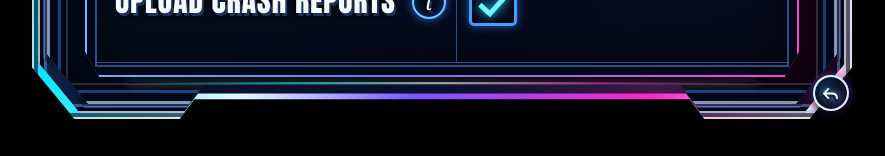
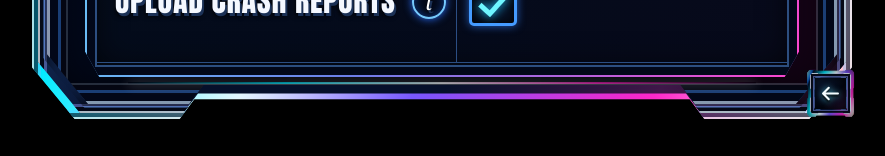
Before and after one commit to thurn/mockups, a Next.js app: page / in a window 1280 px wide. Both pictures are taken after a click on the button "Settings". Shown: the part 741-897 px from the top of the page, without its empty margins (198-1083 px from the left). Built offline with nearby package versions, Linux system fonts and the light colour scheme.

Commit message:
style: mirror frame chrome on return control

```diff
--- a/app/components/ArcadeFrame.tsx
+++ b/app/components/ArcadeFrame.tsx
@@ -1,5 +1,5 @@
 import { Children, type ReactNode } from "react";
-import { frameClip, mergeStyles } from "./styles";
+import { frameBezelGradient, frameClip, frameMetalGradient, mergeStyles } from "./styles";
 
 export function ArcadeFrame({
   children,
@@ -41,8 +41,7 @@ function FrameSurface({ children, settings }: { children: ReactNode; settings: b
         padding: 15,
         overflow: "hidden",
         clipPath: frameClip,
-        background:
-          "linear-gradient(112deg, #f8fdff 0%, #76dcff 3%, #0d70e8 8%, #041331 11%, #00eaff 28%, #e9faff 46%, #7657ff 61%, #ff25c8 82%, #fff0f8 96%, #ff617c 100%)",
+        background: frameMetalGradient,
         boxShadow:
           "inset 0 0 0 2px rgb(255 255 255 / 88%), inset 0 0 0 6px rgb(3 11 29 / 88%), inset 0 0 0 9px rgb(109 194 255 / 55%)",
       }}
@@ -68,8 +67,7 @@ function FrameSurface({ children, settings }: { children: ReactNode; settings: b
           pointerEvents: "none",
           clipPath: frameClip,
           border: "2px solid rgb(235 250 255 / 72%)",
-          background:
-            "linear-gradient(112deg, #05091a, #173361 21%, #06102b 36% 64%, #3f174a 83%, #130715)",
+          background: frameBezelGradient,
           boxShadow: "inset 0 0 0 4px rgb(1 4 14 / 92%), inset 0 0 0 7px rgb(145 159 255 / 42%)",
         }}
       />
--- a/app/components/ReturnButton.tsx
+++ b/app/components/ReturnButton.tsx
@@ -1,5 +1,6 @@
 import { useInteraction } from "./useInteraction";
 import { squareInverseScale } from "./squareScale";
+import { frameBezelGradient, frameClip, frameMetalGradient } from "./styles";
 
 export function ReturnButton({ onClick }: { onClick: () => void }) {
   const { state, handlers } = useInteraction();
@@ -14,19 +15,18 @@ export function ReturnButton({ onClick }: { onClick: () => void }) {
         boxSizing: "border-box",
         position: "absolute",
         zIndex: 4,
-        right: `calc(2.6% - 18px * ${squareInverseScale})`,
-        bottom: `calc(3.15% - 18px * ${squareInverseScale})`,
-        width: `calc(36px * ${squareInverseScale})`,
-        height: `calc(36px * ${squareInverseScale})`,
+        right: `calc(2.6% - 23.5px * ${squareInverseScale})`,
+        bottom: `calc(3.15% - 23.5px * ${squareInverseScale})`,
+        width: `calc(47px * ${squareInverseScale})`,
+        height: `calc(47px * ${squareInverseScale})`,
         display: "grid",
         placeItems: "center",
-        border: `calc(2px * ${squareInverseScale}) solid rgb(224 250 255 / 92%)`,
-        borderRadius: "50%",
+        border: 0,
         margin: 0,
         padding: 0,
+        clipPath: frameClip,
         color: "#f5fdff",
-        background:
-          "linear-gradient(135deg, #173d73 0%, #09162f 48%, #411b57 100%) padding-box, linear-gradient(135deg, #bff7ff, #61ddff 34%, #c783ff 68%, #ff62d5) border-box",
+        background: frameMetalGradient,
         cursor: "pointer",
         outline: 0,
         boxShadow: highlighted
@@ -38,18 +38,42 @@ export function ReturnButton({ onClick }: { onClick: () => void }) {
       }}
       aria-label="Return to main menu"
     >
+      <span
+        aria-hidden="true"
+        style={{
+          position: "absolute",
+          inset: `calc(3px * ${squareInverseScale})`,
+          clipPath: frameClip,
+          border: `calc(1px * ${squareInverseScale}) solid rgb(235 250 255 / 72%)`,
+          background: frameBezelGradient,
+          boxShadow: `inset 0 0 0 calc(2px * ${squareInverseScale}) rgb(1 4 14 / 92%), inset 0 0 0 calc(3px * ${squareInverseScale}) rgb(145 159 255 / 42%)`,
+        }}
+      />
+      <span
+        aria-hidden="true"
+        style={{
+          position: "absolute",
+          inset: `calc(7px * ${squareInverseScale})`,
+          clipPath: frameClip,
+          border: `calc(1px * ${squareInverseScale}) solid rgb(106 165 255 / 48%)`,
+          background: "linear-gradient(135deg, #0c1b38, #020612 58%, #25102f)",
+          boxShadow: "inset 0 0 9px rgb(0 0 0 / 94%)",
+        }}
+      />
       <svg
         aria-hidden="true"
         viewBox="0 0 24 24"
         style={{
-          width: `calc(19px * ${squareInverseScale})`,
-          height: `calc(19px * ${squareInverseScale})`,
+          position: "relative",
+          width: `calc(21px * ${squareInverseScale})`,
+          height: `calc(21px * ${squareInverseScale})`,
+          zIndex: 1,
           overflow: "visible",
           filter: "drop-shadow(0 2px 1px #000) drop-shadow(0 0 3px rgb(98 224 255 / 72%))",
         }}
       >
         <path
-          d="M9.2 6.2 3.8 12l5.4 5.8M4.3 12h9.1c4.2 0 6.8 2.1 6.8 6"
+          d="M10 5.5 3.5 12l6.5 6.5M4 12h16.5"
           fill="none"
           stroke="currentColor"
           strokeLinecap="round"
--- a/app/components/styles.ts
+++ b/app/components/styles.ts
@@ -3,6 +3,10 @@ import type { CSSProperties } from "react";
 export const impactFont = "Impact, Haettenschweiler, 'Arial Narrow Bold', sans-serif";
 export const frameClip =
   "polygon(5.2% 0, 18% 0, 19.8% 2.4%, 80.2% 2.4%, 82% 0, 94.8% 0, 100% 6.3%, 100% 38%, 98.2% 40.2%, 98.2% 59.8%, 100% 62%, 100% 93.7%, 94.8% 100%, 82% 100%, 80.2% 97.6%, 19.8% 97.6%, 18% 100%, 5.2% 100%, 0 93.7%, 0 62%, 1.8% 59.8%, 1.8% 40.2%, 0 38%, 0 6.3%)";
+export const frameMetalGradient =
+  "linear-gradient(112deg, #f8fdff 0%, #76dcff 3%, #0d70e8 8%, #041331 11%, #00eaff 28%, #e9faff 46%, #7657ff 61%, #ff25c8 82%, #fff0f8 96%, #ff617c 100%)";
+export const frameBezelGradient =
+  "linear-gradient(112deg, #05091a, #173361 21%, #06102b 36% 64%, #3f174a 83%, #130715)";
 export const buttonClip =
   "polygon(2.4% 0, 97.6% 0, 100% 21%, 100% 79%, 97.6% 100%, 2.4% 100%, 0 79%, 0 21%)";
 export const actionClip =
```
Also changed, not shown: settings-corner-return-icon.png.
